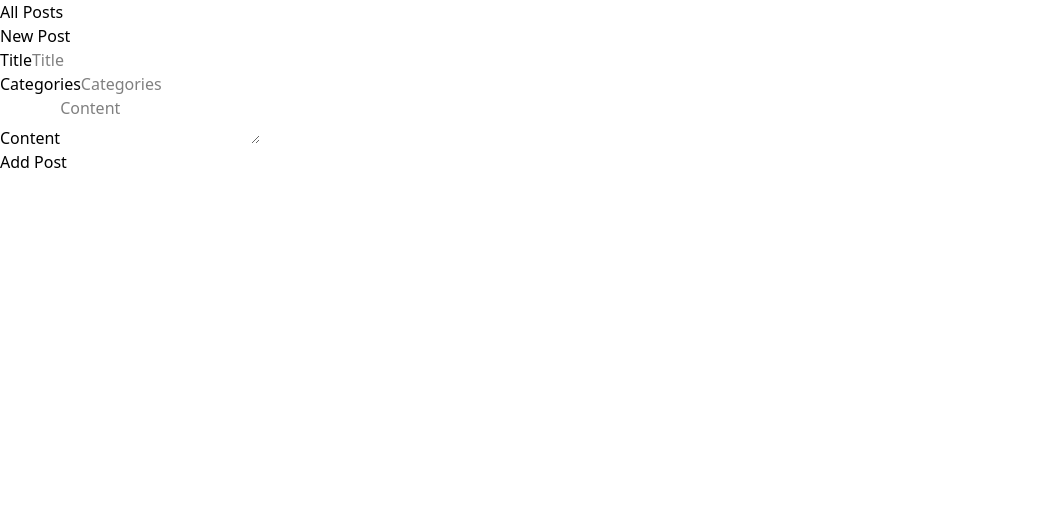
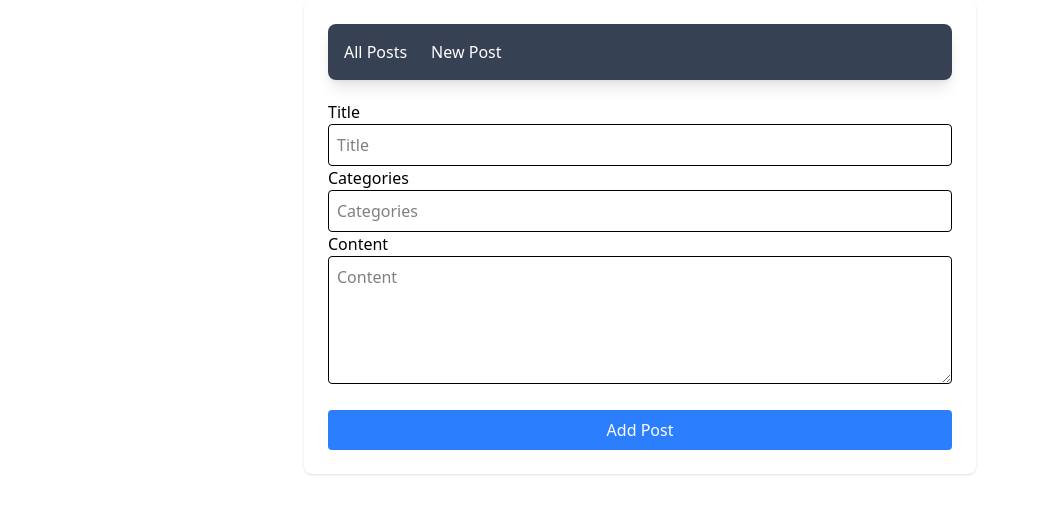
Before and after one commit to tomwinskell/react-rtk-blog, a Next.js app: page /posts/new in a window 1280 px wide. Shown: the top 514 px of the page, without its empty margins (0-1038 px from the left). Built offline with nearby package versions, Linux system fonts and the light colour scheme.

Commit message:
Add tailwind styling.

```diff
--- a/src/app/layout.tsx
+++ b/src/app/layout.tsx
@@ -29,8 +29,10 @@ export default function RootLayout({
       <body
         className={`${geistSans.variable} ${geistMono.variable} antialiased`}
       >
-        <PrimaryNavigation />
-        <StoreProvider>{children}</StoreProvider>
+        <div className="max-w-2xl mx-auto p-6 bg-white rounded-lg shadow">
+          <PrimaryNavigation />
+          <StoreProvider>{children}</StoreProvider>
+        </div>
       </body>
     </html>
   );
--- a/src/app/ui/components/Button.tsx
+++ b/src/app/ui/components/Button.tsx
@@ -13,12 +13,20 @@ export const Button = ({
   children,
   id,
 }: ButtonProps): React.JSX.Element => {
+  const buttonStyle =
+    'w-full bg-blue-500 text-white py-2 rounded hover:bg-blue-600 mt-5';
   return (
     <>
       {type === 'submit' ? (
-        <button type={type}>{children}</button>
+        <button type={type} className={buttonStyle}>
+          {children}
+        </button>
       ) : (
-        <button type={type} onClick={() => handleClick!(id!)}>
+        <button
+          type={type}
+          className={buttonStyle}
+          onClick={() => handleClick!(id!)}
+        >
           {children}
         </button>
       )}
--- a/src/app/ui/components/TextField.tsx
+++ b/src/app/ui/components/TextField.tsx
@@ -10,9 +10,14 @@ export const TextField = ({
 }: TextFieldProps): React.JSX.Element => {
   return (
     <div>
-      <label>{props.placeholder}
-        {type === 'text' && <input {...props} />}
-        {type === 'textarea' && <textarea {...props} />}
+      <label>
+        {props.placeholder}
+        {type === 'text' && (
+          <input className="w-full p-2 border rounded" {...props} />
+        )}
+        {type === 'textarea' && (
+          <textarea className="w-full p-2 border rounded h-32" {...props} />
+        )}
       </label>
     </div>
   );
--- a/src/app/ui/navigation/PrimaryNavigation.tsx
+++ b/src/app/ui/navigation/PrimaryNavigation.tsx
@@ -2,13 +2,13 @@ import Link from 'next/link';
 
 export const PrimaryNavigation = () => {
   return (
-    <nav>
-      <ul>
+    <nav className="bg-gray-700 text-white p-4 shadow-lg rounded-lg mb-5">
+      <ul className="flex space-x-6">
         <li>
-          <Link href="/posts">All Posts</Link>
+          <Link href="/posts" className="hover:text-blue-400">All Posts</Link>
         </li>
         <li>
-          <Link href="/posts/new">New Post</Link>
+          <Link href="/posts/new" className="hover:text-blue-400">New Post</Link>
         </li>
       </ul>
     </nav>
--- a/src/app/ui/posts/PostDetail.tsx
+++ b/src/app/ui/posts/PostDetail.tsx
@@ -11,14 +11,14 @@ export const PostDetail = (): React.JSX.Element => {
   const { id } = useParams();
   const posts = useAppSelector((state) => state.posts.posts);
 
-  const getPost = (id: string, posts: Post[]): Post | undefined => {
-    return posts.find((post) => post.id === id);
-  };
+  const getPost = (id: string, posts: Post[]): Post | undefined =>
+    posts.find((post) => post.id === id);
 
   const foundPost = getPost(id as string, posts);
   if (!foundPost) {
-    return <div>No post found.</div>;
+    return <div className="text-center text-gray-500">No post found.</div>;
   }
+
   const { title, categories, content } = foundPost;
 
   const handleDelete = (id: string) => {
@@ -29,9 +29,9 @@ export const PostDetail = (): React.JSX.Element => {
 
   return (
     <div>
-      <h1>{title}</h1>
-      <p>{categories}</p>
-      <p>{content}</p>
+      <h1 className="text-2xl font-bold text-gray-900">{title}</h1>
+      <p className="text-gray-500 text-sm mt-2">Categories: {categories}</p>
+      <p className="mt-4 text-gray-700">{content}</p>
       <Button type="button" handleClick={handleDelete} id={id as string}>
         Delete Post
       </Button>
--- a/src/app/ui/posts/PostList.tsx
+++ b/src/app/ui/posts/PostList.tsx
@@ -4,16 +4,19 @@ import Link from 'next/link';
 
 export const PostList = (): React.JSX.Element => {
   const posts = useAppSelector((state) => state.posts.posts);
+
   return (
     <div>
       {!posts ? (
-        <p>Posts loading...</p>
+        <p className="text-gray-500 text-center">Posts loading...</p>
       ) : (
-        <ul>
+        <ul className="divide-y border rounded-lg">
           {posts.map(({ id, title }) => (
-            <Link href={`/posts/${id}`} key={id}>
-              <li>{title}</li>
-            </Link>
+            <li key={id} className="p-4 hover:bg-gray-100 transition">
+              <Link href={`/posts/${id}`} className="text-blue-500 hover:underline">
+                {title}
+              </Link>
+            </li>
           ))}
         </ul>
       )}
```
